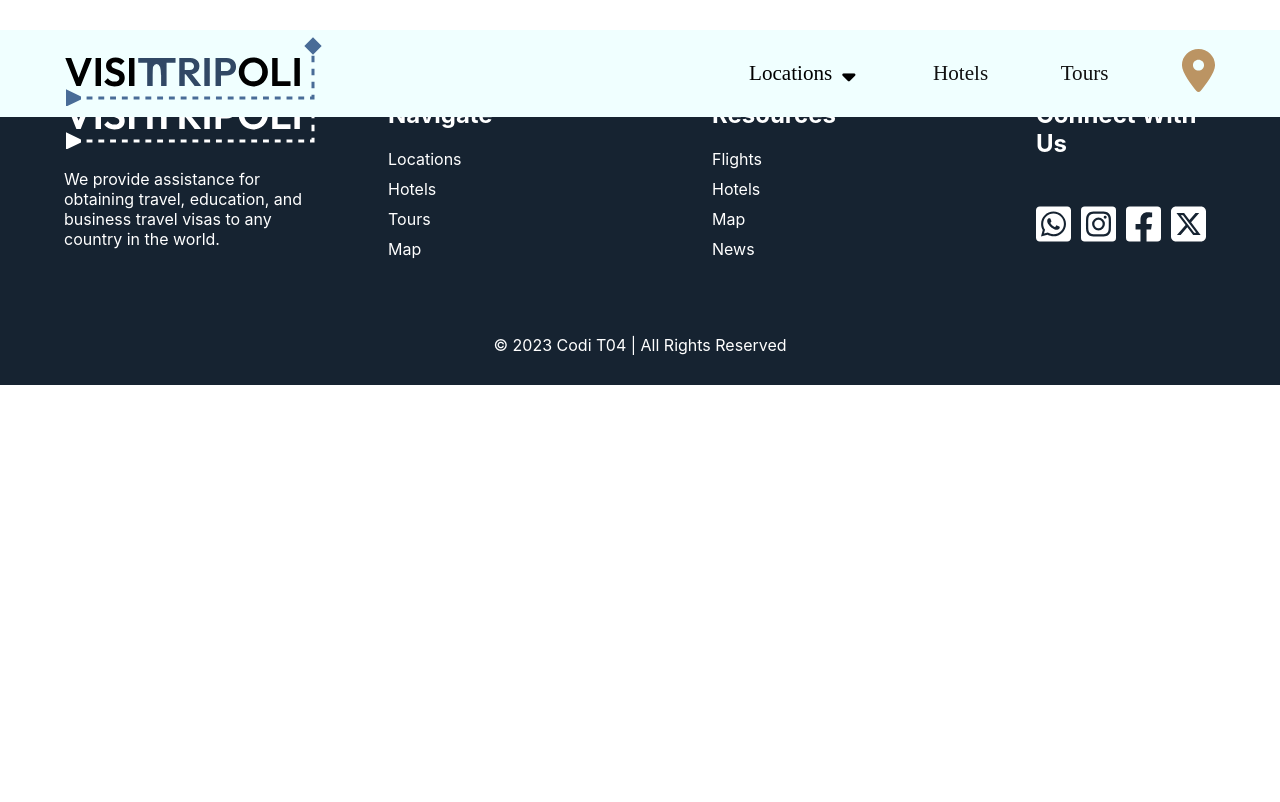
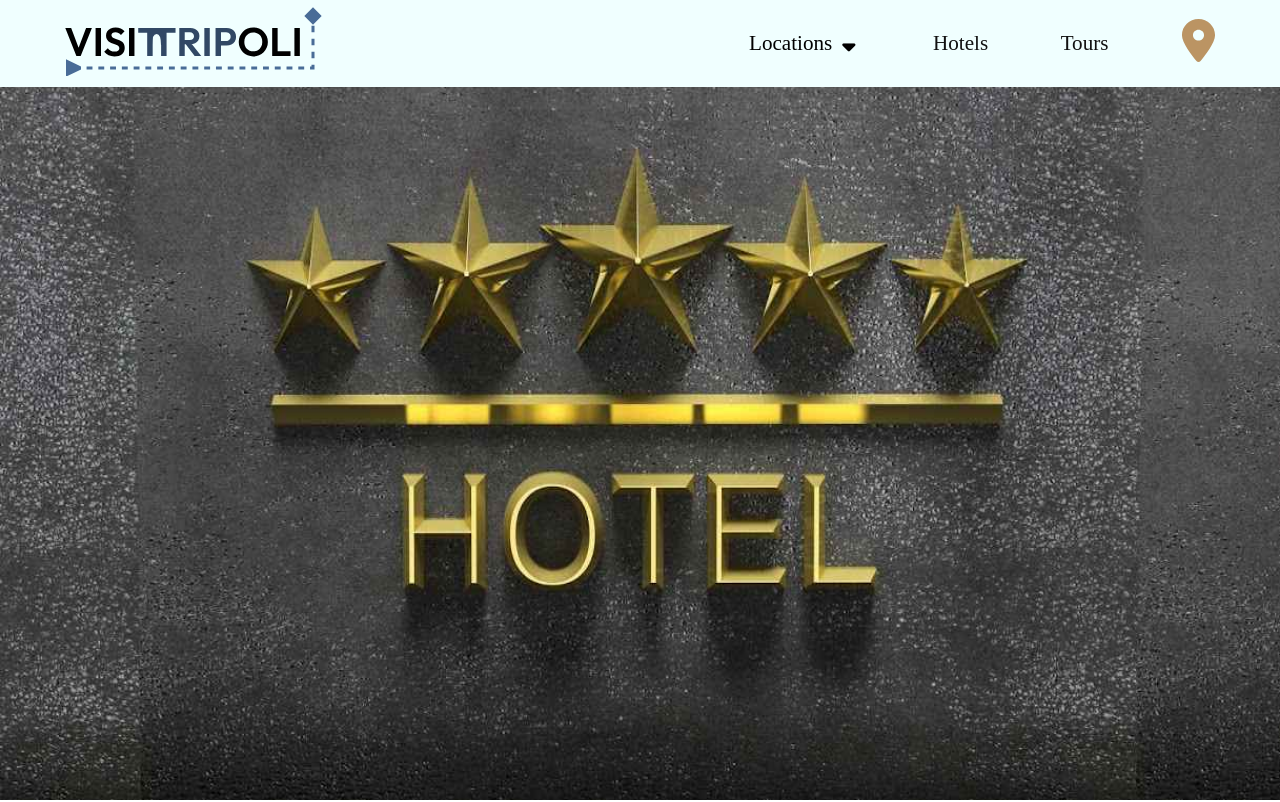
Before and after one commit to sabahAlmel/project1-frontend, a React (Create React App) app in the folder tripoli/: page /hotel in a window 1280 px wide. Shown: the top 802 px of the page. Built offline with nearby package versions, Linux system fonts and the light colour scheme.

Commit message:
finished hotel page

```diff
--- a/tripoli/src/App.js
+++ b/tripoli/src/App.js
@@ -29,6 +29,7 @@ import tripoli from "./images/tripoli.jpg";
 
 // import Card from "./components/Card";
 import Button from "./components/buttonLocation/Button";
+import Hotel from "./pages/Hotel/Hotel";
 // import About from "./components/About";
 // import ContainerLocation from "./components/containerLocation/ContainerLocation";
 function App() {
@@ -126,6 +127,7 @@ function App() {
         ></Route>
         <Route path="/" element={<Home api={api} tourApi={tourApi} />} />
         <Route path="tour" element={<Tour api={tourApi} />} />
+        <Route path="hotel" element={<Hotel />} />
       </Routes>
       <Footer />
       {/* <Header></Header> */}
--- /dev/null
+++ b/tripoli/src/pages/Hotel/Hotel.jsx
@@ -0,0 +1,15 @@
+import React from "react";
+import styles from "./Hotel.module.css";
+import hotel from "../../images/hotel.jpeg";
+import HotelCard from "../../components/HotelCard/HotelContainer";
+
+function Hotel() {
+  return (
+    <div>
+      <img src={hotel} alt="hotel" className={styles.image} />
+      <HotelCard />
+    </div>
+  );
+}
+
+export default Hotel;
--- /dev/null
+++ b/tripoli/src/pages/Hotel/Hotel.module.css
@@ -0,0 +1,4 @@
+.image {
+  width: 100%;
+  height: 100vh;
+}
```
Also changed, not shown: tripoli/src/images/hotel.jpeg (added).
